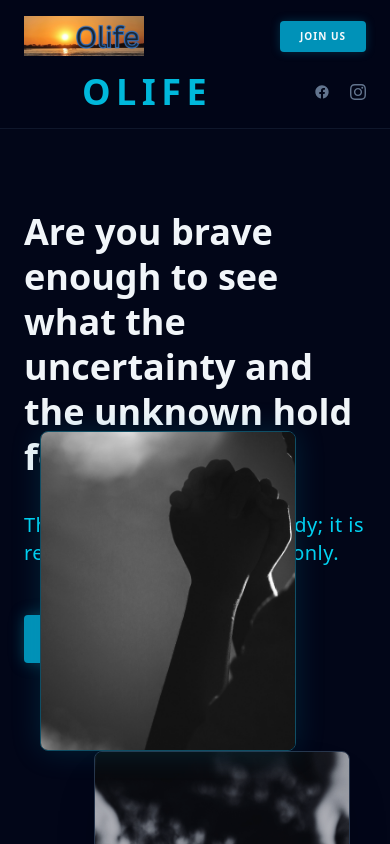
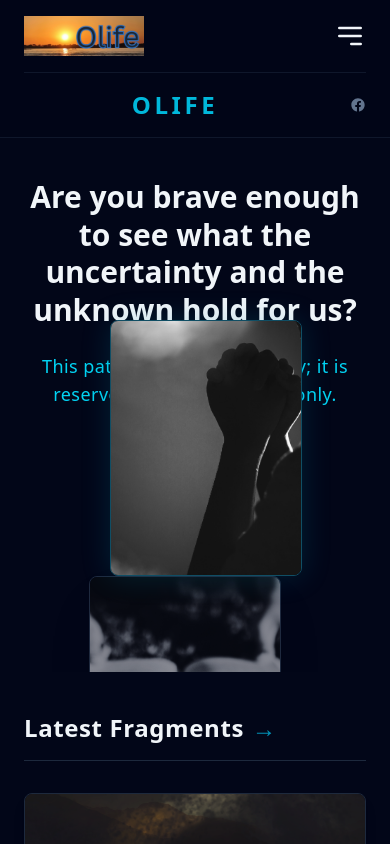
Before and after one commit to Dolphe98/olife1withreact, a React (Vite) app: page / in a window 390 px wide. Shown: the top 844 px of the page. Built offline with nearby package versions, Linux system fonts and the light colour scheme.

Commit message:
Fix mobile responsiveness and add hamburger menu

```diff
--- a/src/components/Header.jsx
+++ b/src/components/Header.jsx
@@ -1,52 +1,68 @@
+import { useState } from 'react';
 import { Link } from 'react-router-dom';
 
 export default function Header() {
+  const [isOpen, setIsOpen] = useState(false);
+
   return (
-    <header className="sticky top-0 z-50 bg-slate-950/90 backdrop-blur-md border-b border-slate-900 py-4">
-      <nav className="max-w-7xl mx-auto px-6 space-y-4">
+    <header className="sticky top-0 z-[100] bg-slate-950/95 backdrop-blur-md border-b border-slate-900">
+      <nav className="max-w-7xl mx-auto px-6 py-4">
 
-        {/* TOP LINE: Logo, Navigation, and Join Us Button */}
+        {/* ROW 1: Logo, Desktop Nav + Join Us, Mobile Toggle */}
         <div className="flex justify-between items-center">
-          {/* Logo */}
           <Link to="/" className="hover:opacity-80 transition-opacity">
-            <img
-              src="/olife1logo.png"
-              alt="Olife Logo"
-              className="h-10 w-auto object-contain"
-            />
+            <img src="/olife1logo.png" alt="Olife Logo" className="h-10 w-auto object-contain" />
           </Link>
 
-          {/* Nav Links + Button Group */}
-          <div className="flex items-center gap-8">
-            <div className="hidden md:flex gap-8 text-xs font-bold uppercase tracking-[0.2em] text-slate-400">
+          {/* DESKTOP MENU (Hidden on Mobile) */}
+          <div className="hidden md:flex items-center gap-8">
+            <div className="flex gap-8 text-[10px] font-bold uppercase tracking-[0.2em] text-slate-400">
               <Link to="/fragments" className="hover:text-cyan-400 transition-colors">Fragments</Link>
               <Link to="/blog" className="hover:text-cyan-400 transition-colors">Blog</Link>
               <Link to="/about" className="hover:text-cyan-400 transition-colors">About</Link>
-              <Link to="/contact" className="hover:text-cyan-400 transition-colors hidden lg:block">Contact</Link>
+              <Link to="/contact" className="hover:text-cyan-400 transition-colors">Contact</Link>
             </div>
-
-            {/* The Header Join Us Button */}
-            <Link to="/contact" className="px-5 py-2 bg-cyan-600 hover:bg-cyan-500 text-slate-50 text-[10px] font-bold uppercase tracking-widest rounded transition-all shadow-[0_0_10px_rgba(8,145,178,0.3)]">
+            <Link to="/contact" className="px-5 py-2 bg-cyan-600 hover:bg-cyan-500 text-slate-50 text-[10px] font-bold uppercase tracking-widest rounded transition-all">
               Join Us
             </Link>
           </div>
+
+          {/* MOBILE TOGGLE (3 BARS) */}
+          <button
+            className="md:hidden text-slate-100 focus:outline-none"
+            onClick={() => setIsOpen(!isOpen)}
+          >
+            <svg className="w-8 h-8" fill="none" stroke="currentColor" viewBox="0 0 24 24">
+              {isOpen ? (
+                <path strokeLinecap="round" strokeLinejoin="round" strokeWidth={2} d="M6 18L18 6M6 6l12 12" />
+              ) : (
+                <path strokeLinecap="round" strokeLinejoin="round" strokeWidth={2} d="M4 6h16M4 12h16m-7 6h7" />
+              )}
+            </svg>
+          </button>
         </div>
 
-        {/* SECOND LINE: Blue "Olife" and Social Media */}
-        <div className="flex justify-between items-center relative">
-          <div className="w-24 hidden md:block"></div>
+        {/* MOBILE MENU DROPDOWN */}
+        {isOpen && (
+          <div className="md:hidden flex flex-col items-center space-y-6 pt-8 pb-4 animate-in fade-in slide-in-from-top-4 duration-300">
+            <Link to="/fragments" onClick={() => setIsOpen(false)} className="text-sm font-bold uppercase tracking-widest text-slate-300">Fragments</Link>
+            <Link to="/blog" onClick={() => setIsOpen(false)} className="text-sm font-bold uppercase tracking-widest text-slate-300">Blog</Link>
+            <Link to="/about" onClick={() => setIsOpen(false)} className="text-sm font-bold uppercase tracking-widest text-slate-300">About</Link>
+            <Link to="/contact" onClick={() => setIsOpen(false)} className="text-sm font-bold uppercase tracking-widest text-slate-300">Contact</Link>
+            <Link to="/contact" onClick={() => setIsOpen(false)} className="w-full text-center py-3 bg-cyan-600 text-slate-50 font-bold uppercase tracking-widest rounded">
+              Join Us
+            </Link>
+          </div>
+        )}
 
-          <Link to="/" className="text-4xl font-black text-cyan-500 tracking-[0.15em] uppercase hover:text-cyan-400 transition-colors mx-auto">
+        {/* ROW 2: Site Name & Socials (Standard Layout) */}
+        <div className="flex justify-between items-center mt-4 border-t border-slate-900 pt-4">
+          <div className="w-10 hidden md:block"></div>
+          <Link to="/" className="text-2xl md:text-4xl font-black text-cyan-500 tracking-[0.15em] uppercase mx-auto">
             Olife
           </Link>
-
-          <div className="flex items-center gap-5 w-24 justify-end">
-            <a href="#" target="_blank" rel="noreferrer" className="text-slate-500 hover:text-cyan-400 transition-colors">
-              <svg className="w-4 h-4" fill="currentColor" viewBox="0 0 24 24"><path d="M22 12c0-5.523-4.477-10-10-10S2 6.477 2 12c0 4.991 3.657 9.128 8.438 9.878v-6.987h-2.54V12h2.54V9.797c0-2.506 1.492-3.89 3.777-3.89 1.094 0 2.238.195 2.238.195v2.46h-1.26c-1.243 0-1.63.771-1.63 1.562V12h2.773l-.443 2.89h-2.33v6.988C18.343 21.128 22 16.991 22 12z"/></svg>
-            </a>
-            <a href="#" target="_blank" rel="noreferrer" className="text-slate-500 hover:text-cyan-400 transition-colors">
-              <svg className="w-4 h-4" fill="currentColor" viewBox="0 0 24 24"><path d="M12 2.163c3.204 0 3.584.012 4.85.07 3.252.148 4.771 1.691 4.919 4.919.058 1.265.069 1.645.069 4.849 0 3.205-.012 3.584-.069 4.849-.149 3.225-1.664 4.771-4.919 4.919-1.266.058-1.644.07-4.85.07-3.204 0-3.584-.012-4.849-.07-3.26-.149-4.771-1.699-4.919-4.92-.058-1.265-.07-1.644-.07-4.849 0-3.204.013-3.583.07-4.849.149-3.227 1.664-4.771 4.919-4.919 1.266-.057 1.645-.069 4.849-.069zm0-2.163c-3.259 0-3.667.014-4.947.072-4.358.2-6.78 2.618-6.98 6.98-.059 1.281-.073 1.689-.073 4.948 0 3.259.014 3.668.072 4.948.2 4.358 2.618 6.78 6.98 6.98 1.281.058 1.689.072 4.948.072 3.259 0 3.668-.014 4.948-.072 4.354-.2 6.782-2.618 6.979-6.98.059-1.28.073-1.689.073-4.948 0-3.259-.014-3.667-.072-4.947-.196-4.354-2.617-6.78-6.979-6.98-1.281-.059-1.69-.073-4.949-.073zm0 5.838c-3.403 0-6.162 2.759-6.162 6.162s2.759 6.163 6.162 6.163 6.162-2.759 6.162-6.163c0-3.403-2.759-6.162-6.162-6.162zm0 10.162c-2.209 0-4-1.79-4-4 0-2.209 1.791-4 4-4s4 1.791 4 4c0 2.21-1.791 4-4 4zm6.406-11.845c-.796 0-1.441.645-1.441 1.44s.645 1.44 1.441 1.44c.795 0 1.439-.645 1.439-1.44s-.644-1.44-1.439-1.44z"/></svg>
-            </a>
+          <div className="flex gap-4 w-10 justify-end">
+            <a href="#" className="text-slate-500"><svg className="w-4 h-4" fill="currentColor" viewBox="0 0 24 24"><path d="M22 12c0-5.523-4.477-10-10-10S2 6.477 2 12c0 4.991 3.657 9.128 8.438 9.878v-6.987h-2.54V12h2.54V9.797c0-2.506 1.492-3.89 3.777-3.89 1.094 0 2.238.195 2.238.195v2.46h-1.26c-1.243 0-1.63.771-1.63 1.562V12h2.773l-.443 2.89h-2.33v6.988C18.343 21.128 22 16.991 22 12z"/></svg></a>
           </div>
         </div>
 
--- a/src/pages/Home.jsx
+++ b/src/pages/Home.jsx
@@ -5,21 +5,21 @@
   {
     id: 1,
     title: "The Architecture of the Unknown",
-    excerpt: "Exploring the hidden structures of our imagination and how they shape our reality...",
+    excerpt: "Exploring the hidden structures of our imagination...",
     date: "15 March 2026",
     image: "https://images.unsplash.com/photo-1451187580459-43490279c0fa?q=80&w=800&auto=format&fit=crop"
   },
   {
     id: 2,
     title: "Silent Echoes: A Study in Duality",
-    excerpt: "Why the balance between light and dark is essential for a creative sanctuary...",
+    excerpt: "Why the balance between light and dark is essential...",
     date: "28 February 2026",
     image: "https://images.unsplash.com/photo-1502134249126-9f3755a50d78?q=80&w=800&auto=format&fit=crop"
   },
   {
     id: 3,
     title: "The Gateway to Infinite Discovery",
-    excerpt: "Embracing the state of openness that encourages constant growth...",
+    excerpt: "Embracing the state of openness...",
     date: "10 February 2026",
     image: "https://images.unsplash.com/photo-1462331940025-496dfbfc7564?q=80&w=800&auto=format&fit=crop"
   }
@@ -30,38 +30,40 @@
   const latestPosts = blogData.slice(0, 3);
 
   return (
-    <div className="max-w-7xl mx-auto px-6 pt-20 pb-10 space-y-32">
+    <div className="max-w-7xl mx-auto px-6 pt-10 md:pt-20 pb-10 space-y-24 md:space-y-32 overflow-hidden">
 
-      {/* SECTION 1: HERO */}
-      <div className="flex flex-col md:flex-row items-center gap-12">
-        <div className="flex-1 space-y-8">
-          <h1 className="text-4xl md:text-5xl font-black leading-tight text-slate-100">
+      {/* SECTION 1: HERO - Stacked on mobile, side-by-side on desktop */}
+      <div className="flex flex-col md:flex-row items-center gap-12 relative z-10">
+        <div className="flex-1 space-y-6 md:space-y-8 text-center md:text-left">
+          <h1 className="text-3xl md:text-5xl font-black leading-tight text-slate-100">
             Are you brave enough to see what the uncertainty and the unknown hold for us?
           </h1>
-          <p className="text-xl text-cyan-400 font-medium tracking-wide">
+          <p className="text-lg md:text-xl text-cyan-400 font-medium tracking-wide">
             This path is not for everybody; it is reserved for the brave one only.
           </p>
-          <Link to="/contact" className="inline-block px-8 py-3 mt-4 bg-cyan-600 hover:bg-cyan-500 text-slate-50 font-bold rounded transition-all shadow-[0_0_15px_rgba(8,145,178,0.4)]">
+          <Link to="/contact" className="inline-block px-8 py-3 bg-cyan-600 hover:bg-cyan-500 text-slate-50 font-bold rounded transition-all shadow-[0_0_15px_rgba(8,145,178,0.4)]">
             Join Us
           </Link>
         </div>
-        <div className="flex-1 relative h-[450px] w-full flex justify-center items-center mt-10 md:mt-0">
-          <img src="/olife1.comsection1image1.jpg" alt="Olife Background" className="absolute top-0 right-4 md:right-10 w-64 h-80 object-cover rounded-lg shadow-2xl border border-slate-700 opacity-80" />
-          <img src="/olife1.comsection1image2.jpg" alt="Olife Foreground" className="absolute bottom-0 left-4 md:left-10 w-64 h-80 object-cover rounded-lg shadow-[0_0_30px_rgba(8,145,178,0.2)] border border-cyan-900 z-10" />
+
+        {/* Images Container: No more overlapping on mobile */}
+        <div className="flex-1 relative h-[350px] md:h-[450px] w-full mt-12 md:mt-0 flex justify-center items-center">
+          <img src="/olife1.comsection1image1.jpg" alt="Olife Background" className="absolute top-0 right-1/4 md:right-10 w-48 h-64 md:w-64 md:h-80 object-cover rounded-lg shadow-2xl border border-slate-700 opacity-60 md:opacity-80" />
+          <img src="/olife1.comsection1image2.jpg" alt="Olife Foreground" className="absolute bottom-0 left-1/4 md:left-10 w-48 h-64 md:w-64 md:h-80 object-cover rounded-lg shadow-[0_0_30px_rgba(8,145,178,0.2)] border border-cyan-900 z-20" />
         </div>
       </div>
 
       {/* SECTION 2: LATEST FRAGMENTS */}
-      <div className="flex flex-col space-y-8">
+      <div className="flex flex-col space-y-8 relative z-30 bg-slate-950 pt-10">
         <div className="border-b border-slate-800 pb-4">
-          <Link to="/fragments" className="text-3xl font-bold text-slate-100 hover:text-cyan-400 transition-colors inline-flex items-center gap-2 tracking-wide">
+          <Link to="/fragments" className="text-2xl md:text-3xl font-bold text-slate-100 hover:text-cyan-400 transition-colors inline-flex items-center gap-2 tracking-wide">
             Latest Fragments <span className="text-cyan-600 text-2xl">→</span>
           </Link>
         </div>
         <div className="grid grid-cols-1 md:grid-cols-3 gap-6">
           {latestFragments.map((fragment) => (
-            <Link key={fragment.id} to="/fragments" className="group relative overflow-hidden rounded-lg border border-slate-800 hover:border-cyan-500/50 transition-colors shadow-lg">
-              <img src={fragment.image} alt={fragment.altText} className="w-full h-72 object-cover opacity-80 group-hover:opacity-100 group-hover:scale-105 transition-all duration-500" />
+            <Link key={fragment.id} to="/fragments" className="group relative overflow-hidden rounded-lg border border-slate-800 hover:border-cyan-500/50 transition-colors shadow-lg h-64 md:h-72">
+              <img src={fragment.image} alt={fragment.altText} className="w-full h-full object-cover opacity-80 group-hover:opacity-100 group-hover:scale-105 transition-all duration-500" />
             </Link>
           ))}
         </div>
@@ -70,12 +72,12 @@
       {/* SECTION 3: THE SANCTUARY */}
       <div className="flex flex-col md:flex-row items-center bg-slate-900/30 border border-slate-800 rounded-3xl overflow-hidden shadow-2xl">
         <div className="md:w-2/5 w-full h-80 md:h-[450px] relative">
-          <img src="/D.Rodolphe2026good.png" alt="Deroselin Rodolphe" className="w-full h-full object-cover grayscale opacity-70 hover:opacity-100 hover:grayscale-0 transition-all duration-1000" />
+          <img src="/D.Rodolphe2026good.png" alt="Deroselin Rodolphe" className="w-full h-full object-cover grayscale opacity-70 hover:opacity-100 transition-all duration-1000" />
           <div className="absolute inset-0 bg-gradient-to-t md:bg-gradient-to-l from-slate-950 via-transparent to-transparent"></div>
         </div>
-        <div className="md:w-3/5 p-8 md:p-16 space-y-6">
-          <h2 className="text-3xl md:text-4xl font-bold text-slate-100">I am <span className="text-cyan-500">Deroselin Rodolphe</span>.</h2>
-          <p className="text-lg md:text-xl text-slate-400 leading-relaxed font-light">
+        <div className="md:w-3/5 p-8 md:p-12 space-y-6">
+          <h2 className="text-3xl font-bold text-slate-100">I am <span className="text-cyan-500">Deroselin Rodolphe</span>.</h2>
+          <p className="text-base md:text-lg text-slate-400 leading-relaxed font-light">
             We bring you this sanctuary, <span className="text-slate-100 font-semibold">Olife</span>: a space where your imagination is welcomed and valued.
           </p>
           <Link to="/about" className="inline-flex items-center gap-2 mt-4 text-cyan-400 hover:text-cyan-300 font-bold uppercase tracking-widest text-xs border-b border-cyan-900 hover:border-cyan-400 transition-all pb-2">
@@ -84,53 +86,20 @@
         </div>
       </div>
 
-      {/* SECTION 4: LATEST ARTICLES */}
-      <div className="space-y-12">
-        <div className="border-b border-slate-800 pb-4">
-          <Link to="/blog" className="text-3xl font-bold text-slate-100 hover:text-cyan-400 transition-colors inline-flex items-center gap-2 tracking-wide">
-            Latest Articles <span className="text-cyan-600 text-2xl">→</span>
-          </Link>
-        </div>
-
-        <div className="grid grid-cols-1 md:grid-cols-3 gap-8">
-          {latestPosts.map((post) => (
-            <Link key={post.id} to="/blog" className="group flex flex-col space-y-4">
-              <div className="overflow-hidden rounded-xl h-56 border border-slate-800 shadow-lg">
-                <img src={post.image} alt={post.title} className="w-full h-full object-cover group-hover:scale-110 transition-transform duration-700 opacity-80" />
-              </div>
-              <div className="space-y-2">
-                <h3 className="text-lg font-bold text-slate-100 group-hover:text-cyan-400 transition-colors leading-snug">{post.title}</h3>
-                <span className="text-[10px] font-bold text-slate-500 uppercase tracking-[0.2em]">{post.date}</span>
-              </div>
-            </Link>
-          ))}
-        </div>
-
-        <div className="pt-10 flex justify-center">
-            <Link to="/contact" className="px-10 py-4 bg-cyan-600 hover:bg-cyan-500 text-slate-50 font-bold rounded-full transition-all shadow-[0_0_20px_rgba(8,145,178,0.4)] uppercase tracking-widest text-sm">
-                Join Us
-            </Link>
-        </div>
-      </div>
-
       {/* FOOTER */}
       <footer className="pt-20 border-t border-slate-900 flex flex-col space-y-10">
         <div className="flex flex-col md:flex-row justify-between items-center gap-8">
-          {/* Clickable Logo */}
           <Link to="/" className="text-2xl font-black text-slate-100 tracking-tighter hover:text-cyan-400 transition-colors">
             OLIFE<span className="text-cyan-600">.</span>
           </Link>
-
-          <div className="flex gap-6 text-slate-500 text-sm font-bold uppercase tracking-widest">
+          <div className="flex flex-wrap justify-center gap-6 text-slate-500 text-xs font-bold uppercase tracking-widest">
             <Link to="/fragments" className="hover:text-cyan-400 transition-colors">Fragments</Link>
             <Link to="/blog" className="hover:text-cyan-400 transition-colors">Blog</Link>
             <Link to="/about" className="hover:text-cyan-400 transition-colors">About</Link>
             <Link to="/contact" className="hover:text-cyan-400 transition-colors">Contact</Link>
           </div>
         </div>
-
-        {/* Bottom Bar: Copyright & Privacy */}
-        <div className="flex flex-col md:flex-row justify-between items-center gap-4 text-[10px] text-slate-700 font-bold uppercase tracking-[0.2em] border-t border-slate-900/50 pt-8">
+        <div className="flex flex-col md:flex-row justify-between items-center gap-4 text-[9px] text-slate-700 font-bold uppercase tracking-[0.2em] border-t border-slate-900/50 pt-8 text-center">
           <p>© 2026 Olife Sanctuary. All rights reserved.</p>
           <div className="flex gap-8">
             <Link to="/privacy" className="hover:text-slate-400 transition-colors">Data Privacy</Link>
@@ -138,7 +107,6 @@
           </div>
         </div>
       </footer>
-
     </div>
   );
 }
```
